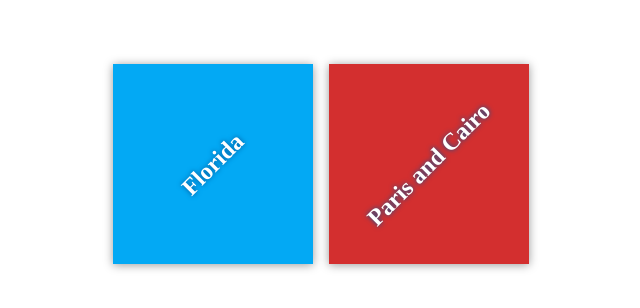
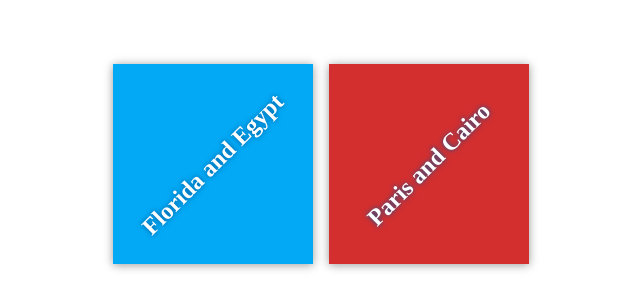
Before and after one commit to aymanzeko/my-travel-plans, a plain HTML site: page index.html in a window 1280 px wide. Shown: the part 236-544 px from the top of the page, without its empty margins (319-959 px from the left). Drawn offline with Linux system fonts and the light colour scheme.

Commit message:
initiale commit

```diff
--- a/index.html
+++ b/index.html
@@ -11,7 +11,7 @@
     <div class="container">
         <div class="destination-container">
             <div class="destination" id="florida">
-                <h2>Florida</h2>
+                <h2>Florida and Egypt</h2>
             </div>
 
             <div class="destination" id="paris">
```
